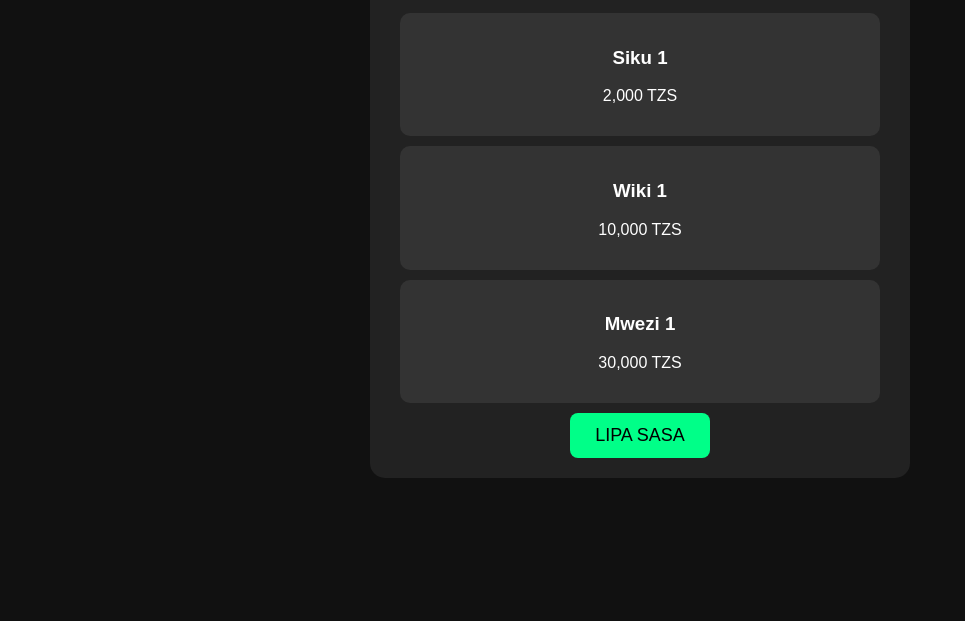
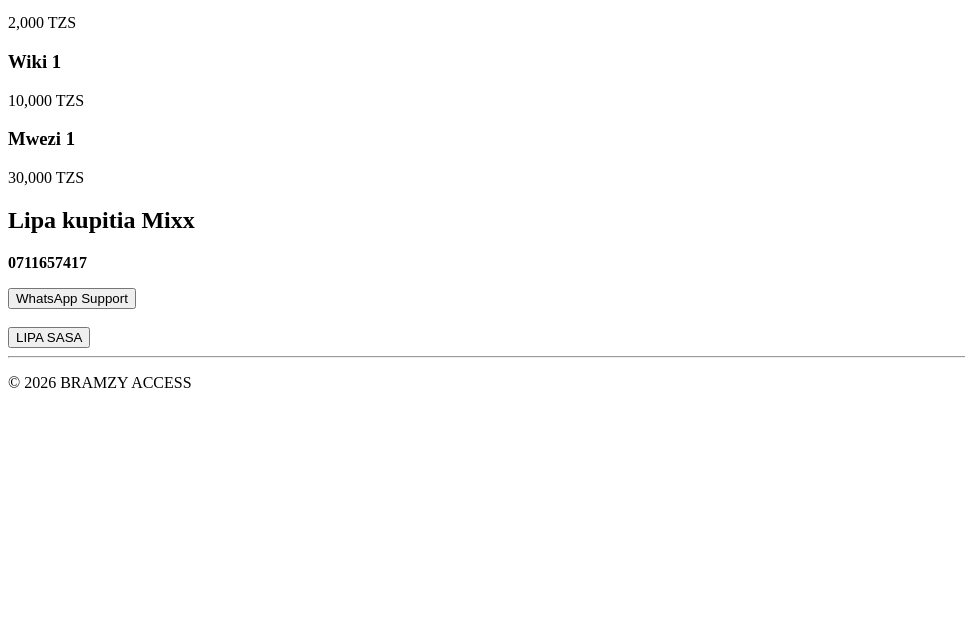
Before and after one commit to BRAMZY-HOST/website1, a plain HTML site: page index.html in a window 1280 px wide. Shown: the part 179-800 px from the top of the page, without its empty margins (0-965 px from the left). Drawn offline with Linux system fonts and the light colour scheme.

Commit message:
Update index.html

```diff
--- a/index.html
+++ b/index.html
@@ -1,53 +1,6 @@
-<!DOCTYPE html>
-<html>
-<head>
-<meta charset="UTF-8">
-<title>BRAMZY ACCESS</title>
+<div class="container">
 
-<style>
-body{
-    background:#111;
-    color:white;
-    font-family:Arial;
-    text-align:center;
-    padding-top:50px;
-}
-
-.container{
-    max-width:500px;
-    margin:auto;
-    background:#222;
-    padding:20px;
-    border-radius:15px;
-}
-
-h1{
-    color:#00ff88;
-}
-
-.price{
-    background:#333;
-    margin:10px;
-    padding:15px;
-    border-radius:10px;
-}
-
-button{
-    background:#00ff88;
-    color:black;
-    border:none;
-    padding:12px 25px;
-    border-radius:8px;
-    cursor:pointer;
-    font-size:18px;
-}
-</style>
-
-</head>
-
-<body>
-
-<div class="container">
+<h2>🚀 BRAMZY ACCESS</h2>
 
 <h1>KARIBU BRAMZY ACCESS</h1>
 
@@ -68,9 +21,20 @@
 <p>30,000 TZS</p>
 </div>
 
+<h2>Lipa kupitia Mixx</h2>
+
+<p><strong>0711657417</strong></p>
+
+<a href="https://wa.me/255711657417">
+<button>WhatsApp Support</button>
+</a>
+
+<br><br>
+
 <button>LIPA SASA</button>
 
+<hr>
+
+<p>© 2026 BRAMZY ACCESS</p>
+
 </div>
-
-</body>
-</html>
```
